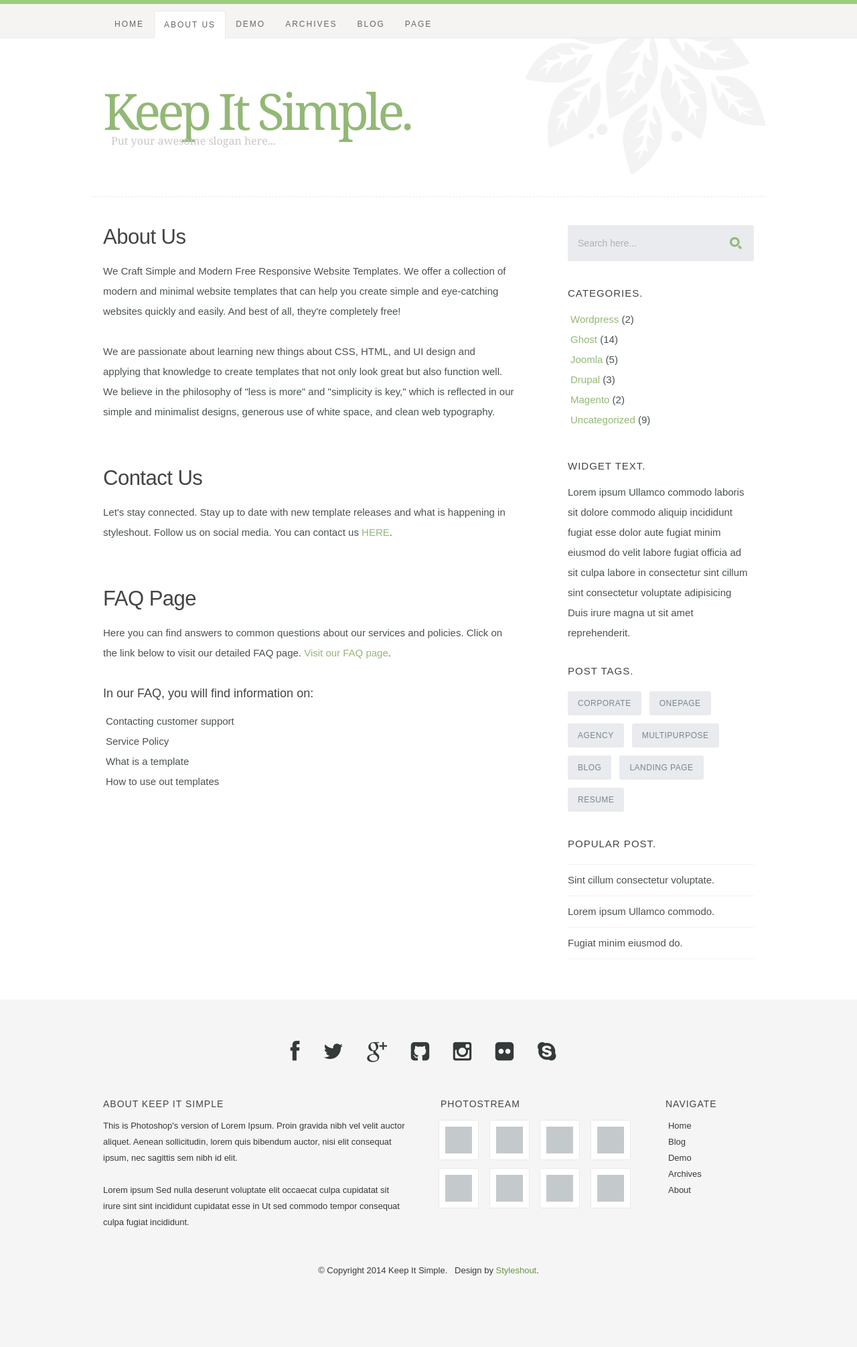
After one commit to katyadess/-bootstrap-hw, a Django app: page /about in a window 1280 px wide. The commit adds this page. Shown: the whole page at 67% size. Run offline with Django 5.2, Linux system fonts and the light colour scheme; some libraries are stand-ins or nearby versions.

Commit message:
added about us page

```diff
--- a/myproject/main/urls.py
+++ b/myproject/main/urls.py
@@ -7,5 +7,7 @@
     path('archives/', views.archives, name='archives'),
     path('blog/', views.blog, name='blog'),
     path('page/', views.page, name='page'),
-    path('single/', views.single, name='single')
+    path('single/', views.single, name='single'),
+    path('about', views.about, name='about'),
+
 ]
--- a/myproject/main/views.py
+++ b/myproject/main/views.py
@@ -24,3 +24,6 @@
 
 def single(request):
     return render(request, 'main/single.html')
+
+def about(request):
+    return render(request, 'main/about.html')
--- /dev/null
+++ b/myproject/templates/main/about.html
@@ -0,0 +1,102 @@
+{% extends "main/base.html" %}
+
+{% block navs %}
+<ul id="nav" class="nav">
+	<li><a href="{% url "index" %}">Home</a></li>
+	<li class="has-children current"><a href="{% url "about" %}">About Us</a>
+	<ul>
+	   <li><a href="#">Contact Us</a></li>
+	   <li><a href="#">FAQ</a></li>
+	</ul>
+ </li>
+ <li><a href="{% url "demo" %}">Demo</a></li>
+ <li><a href="{% url "archives" %}">Archives</a></li>
+	<li class="has-children"><a href="{% url "single" %}">Blog</a>
+		  <ul>
+	   <li><a href="{% url "blog" %}">Blog Entries</a></li>
+	   <li><a href="{% url "single" %}">Single Blog</a></li>
+	</ul>
+	</li>
+	<li><a href="{% url "page" %}">Page</a></li>
+ </ul> <!-- end #nav -->
+{% endblock navs %}
+
+{% block content %}
+<article class="entry">
+
+	<header class="entry-header">
+
+		<h2 class="entry-title">
+			About Us
+		</h2>
+
+	</header>
+
+	<div class="entry-content">
+        <p>We Craft Simple and Modern Free Responsive Website Templates.
+            We offer a collection of modern and minimal website templates
+            that can help you create simple and eye-catching websites
+            quickly and easily. And best of all, they're completely free!
+        </p>
+    </div>
+
+	<div class="entry-content">
+        <p>We are passionate about learning new things about CSS, HTML, and UI design
+            and applying that knowledge to create templates that not only look great but also function well.
+            We believe in the philosophy of "less is more" and "simplicity is key,"
+            which is reflected in our simple and minimalist designs, generous use of white space, and clean web typography.
+        </p>
+    </div>
+
+
+
+</article>
+
+<article class="entry">
+
+	<header class="entry-header">
+
+		<h2 class="entry-title">
+			Contact Us
+		</h2>
+
+	</header>
+
+	<div class="entry-content">
+        <p>
+            Let's stay connected. Stay up to date with new template releases and what is happening in styleshout.
+            Follow us on social media. You can contact us <a href="#">HERE</a>.
+        </p>
+    </div>
+
+
+</article>
+
+<article class="entry">
+
+	<header class="entry-header">
+
+		<h2 class="entry-title">
+			FAQ Page
+		</h2>
+
+	</header>
+
+	<div class="entry-content">
+        <p>
+            Here you can find answers to common questions about our services
+            and policies. Click on the link below to visit our detailed FAQ page. <a href="#">Visit our FAQ page</a>.
+        </p>
+        <h5>In our FAQ, you will find information on:</h5>
+        <ul>
+            <li>Contacting customer support</li>
+            <li>Service Policy</li>
+            <li>What is a template</li>
+            <li>How to use out templates</li>
+        </ul>
+    </div>
+
+
+</article> <!-- end entry -->
+
+{% endblock content %}
```
Also changed, not shown: myproject/templates/main/archives.html (+10 -11 lines), myproject/templates/main/blog.html (+3 -4 lines), myproject/templates/main/demo.html (+3 -4 lines), myproject/templates/main/index.html (+3 -4 lines), myproject/templates/main/page.html (+3 -4 lines), myproject/templates/main/single.html (+3 -4 lines).
